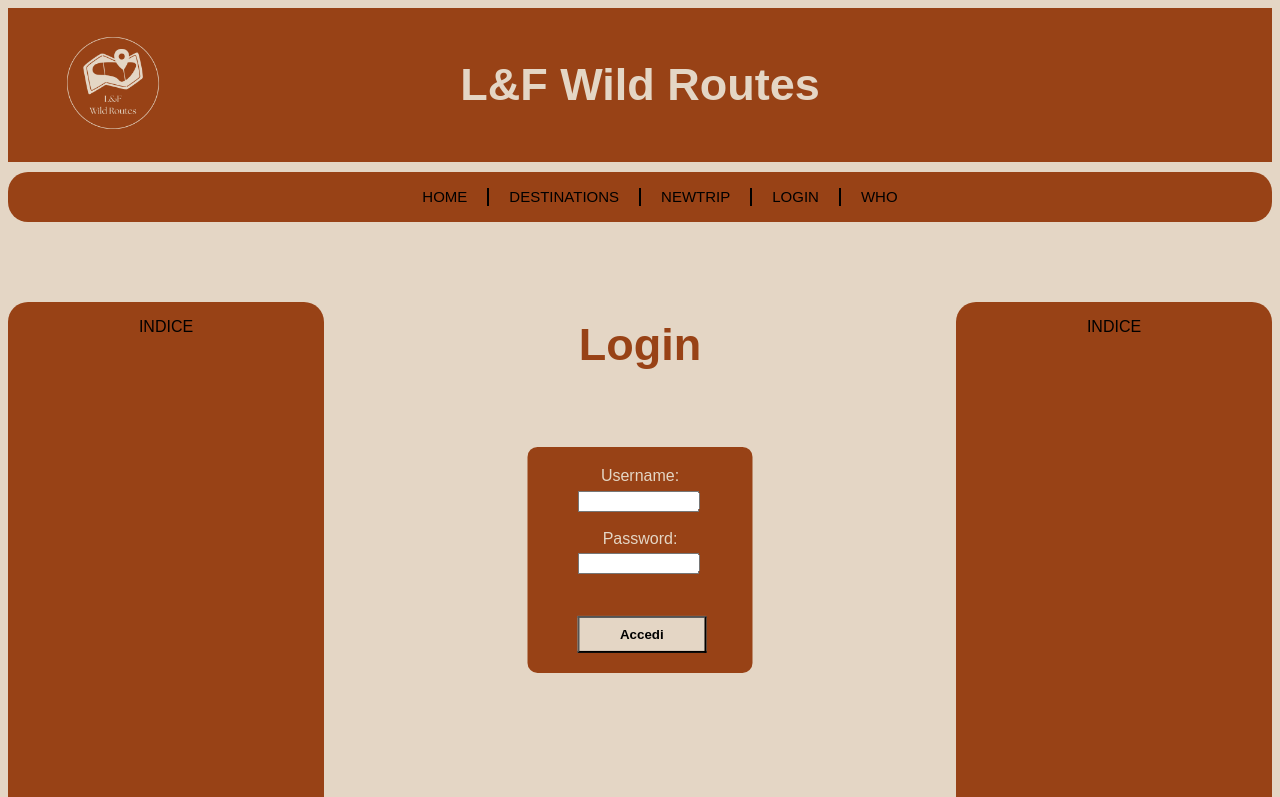
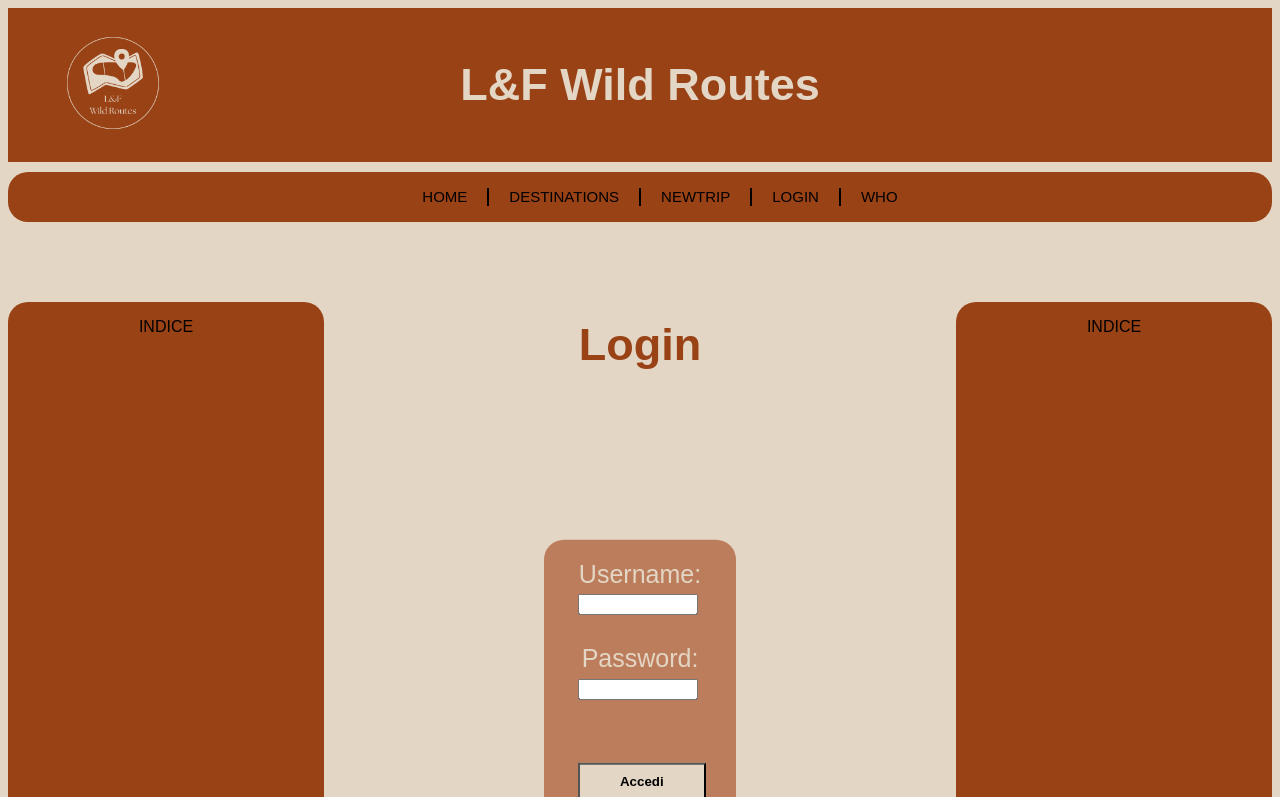
Before and after one commit to Leod55/L-f-Wild-Routes, a Vue app in the folder LFWildRoutes/: page /login in a window 1280 px wide. Shown: the top 797 px of the page. Built offline with nearby package versions, Linux system fonts and the light colour scheme.

Commit message:
Aggiunto colore --primary-rgb per trasparenza form

```diff
--- a/LFWildRoutes/src/assets/base.css
+++ b/LFWildRoutes/src/assets/base.css
@@ -1,6 +1,7 @@
 :root {
 
     --primary: #984216;
+    --primary-rgb: 161, 66, 22;
     --secondary: #e4d6c5;
     --tertiary: #78898f;
     --quartiary: #28514e;
--- a/LFWildRoutes/src/views/LoginView.vue
+++ b/LFWildRoutes/src/views/LoginView.vue
@@ -68,24 +68,30 @@ export default {
 
 #login_div{
     height: 600px;
+
 }
 
 
 #login_form {
     text-align: center;
-    background: var(--primary);
+    background: rgba(var(--primary-rgb), 0.6);
+
     color: var(--secondary);
 
     position: absolute;
 
-    top: 70%;
+    top: 85%;
     left: 50%;
 
-    padding: 20px;
+    padding: 20px 5px;
     margin: 0;
 
     transform: translate(-50%, -50%);
-    border-radius: 10px;
+    border-radius: 20px;
+
+    font-size: 25px;
+
+    width: 15%;
 }
 
 #login_form input{
```
